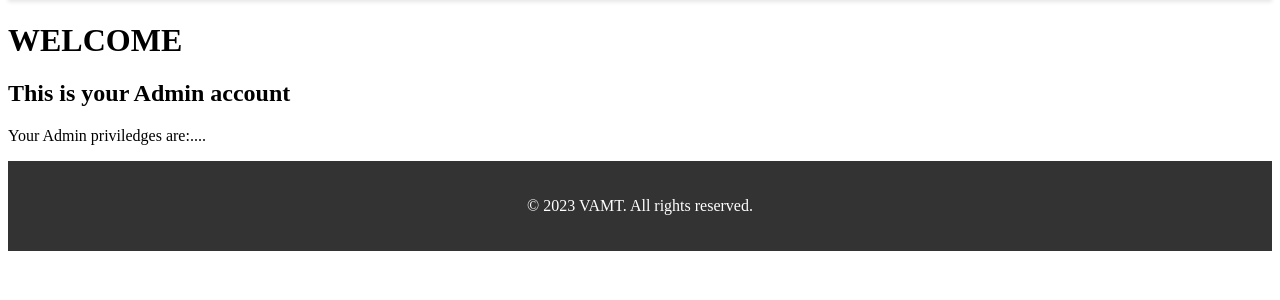
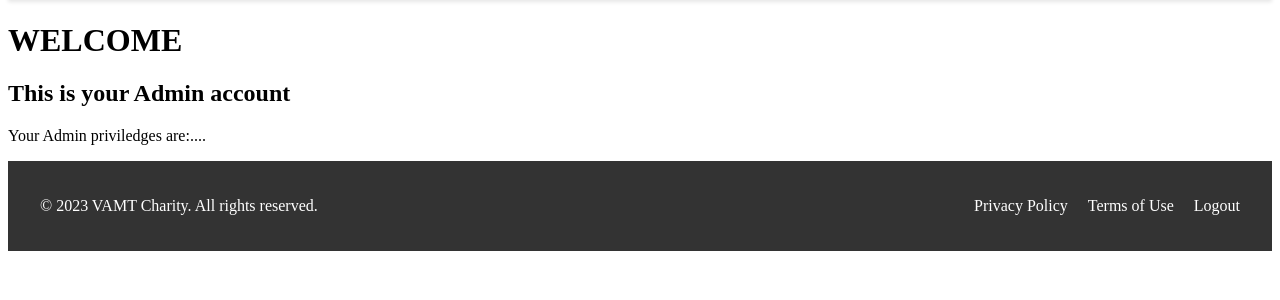
Before and after one commit to Iyimiide/VAMT, a PHP site: page /landing.php in a window 1280 px wide. Shown: the part 110-410 px from the top of the page. Run offline with PHP 8.4, Linux system fonts and the light colour scheme.

Commit message:
Update landing.php

```diff
--- a/landing.php
+++ b/landing.php
@@ -165,8 +165,16 @@ ul.dropdown-menu a:hover {
       <h2>This is your Admin account</h2>
       <p> Your Admin priviledges are:.... </p>
     </main>
-    <footer>
-      <p>&copy; 2023 VAMT. All rights reserved.</p>
-    </footer>
+   <footer>
+    <section class="footer-content">
+        <p>&copy; 2023 VAMT Charity. All rights reserved.</p>
+        <ul>
+            <li><a href="privacy-policy.html">Privacy Policy</a></li>
+            <li><a href="terms-of-use.html">Terms of Use</a></li>
+            <!-- Add the logout button here -->
+            <li><a href="logout.php">Logout</a></li> <!-- Adjust the URL to match your logout page -->
+        </ul>
+    </section>
+</footer>
   </body>
 </html>
```
